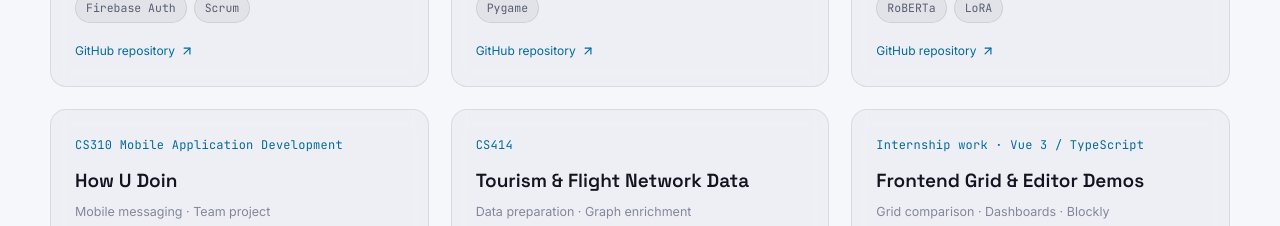
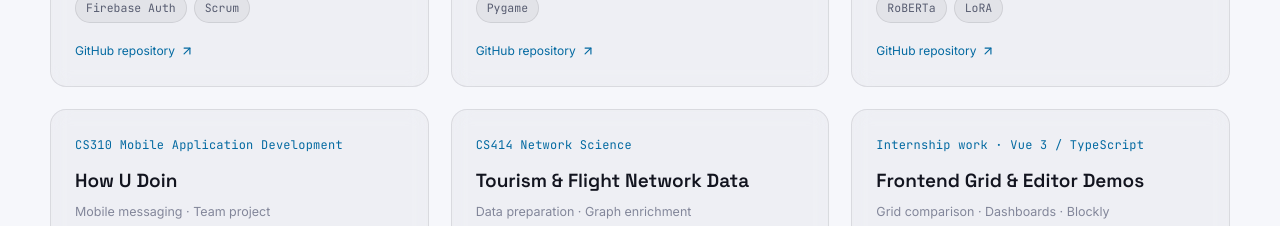
Before and after one commit to doruk-yesil/my-portfolio, a React (Vite) app: page / in a window 1280 px wide. Shown: the part 4940-5166 px from the top of the page. Built offline with nearby package versions, Linux system fonts and the light colour scheme.

Commit message:
Add Network Science course name to CS414 project

```diff
--- a/src/data/content.js
+++ b/src/data/content.js
@@ -342,7 +342,7 @@ export const content = {
         {
           "id": "tourism-network",
           "title": "Tourism & Flight Network Data",
-          "subtitle": "CS414",
+          "subtitle": "CS414 Network Science",
           "meta": "Data preparation · Graph enrichment",
           "description": "Python data-preparation work on tourism and flight networks. Uses Pandas and NetworkX to explore enriching GraphML flight connections with API-based prices, handling missing or failed responses and saving the resulting graph.",
           "tags": [
@@ -772,7 +772,7 @@ export const content = {
         {
           "id": "tourism-network",
           "title": "Turizm ve Uçuş Ağı Verileri",
-          "subtitle": "CS414",
+          "subtitle": "CS414 Network Science",
           "meta": "Veri hazırlama · Graf zenginleştirme",
           "description": "Turizm ve uçuş ağı verileri üzerinde Python tabanlı veri hazırlama çalışması. Pandas ve NetworkX kullanılarak GraphML uçuş grafının bağlantılarına API yanıtlarından fiyat bilgisi ekleme, eksik/hatalı sonuçları işleme ve grafı kaydetme adımları araştırıldı.",
           "tags": [
```
